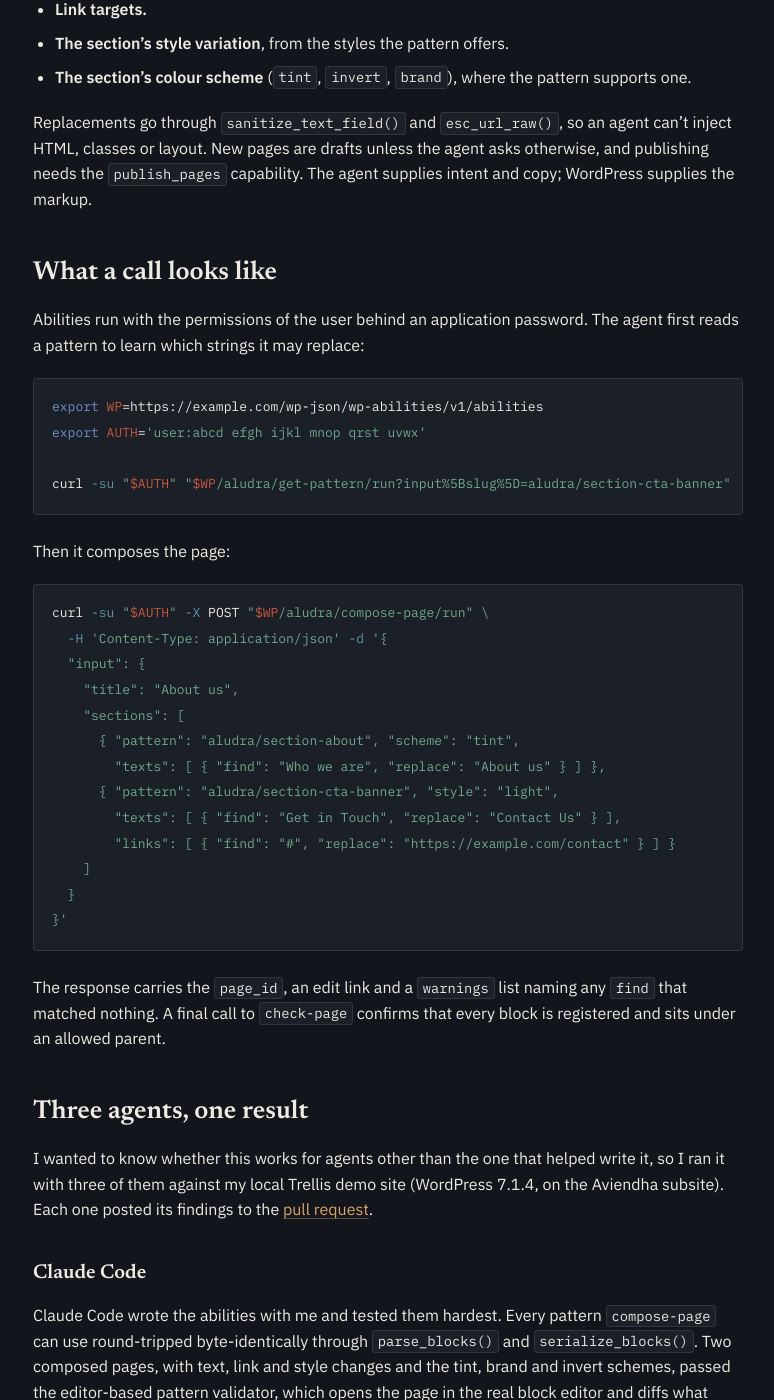
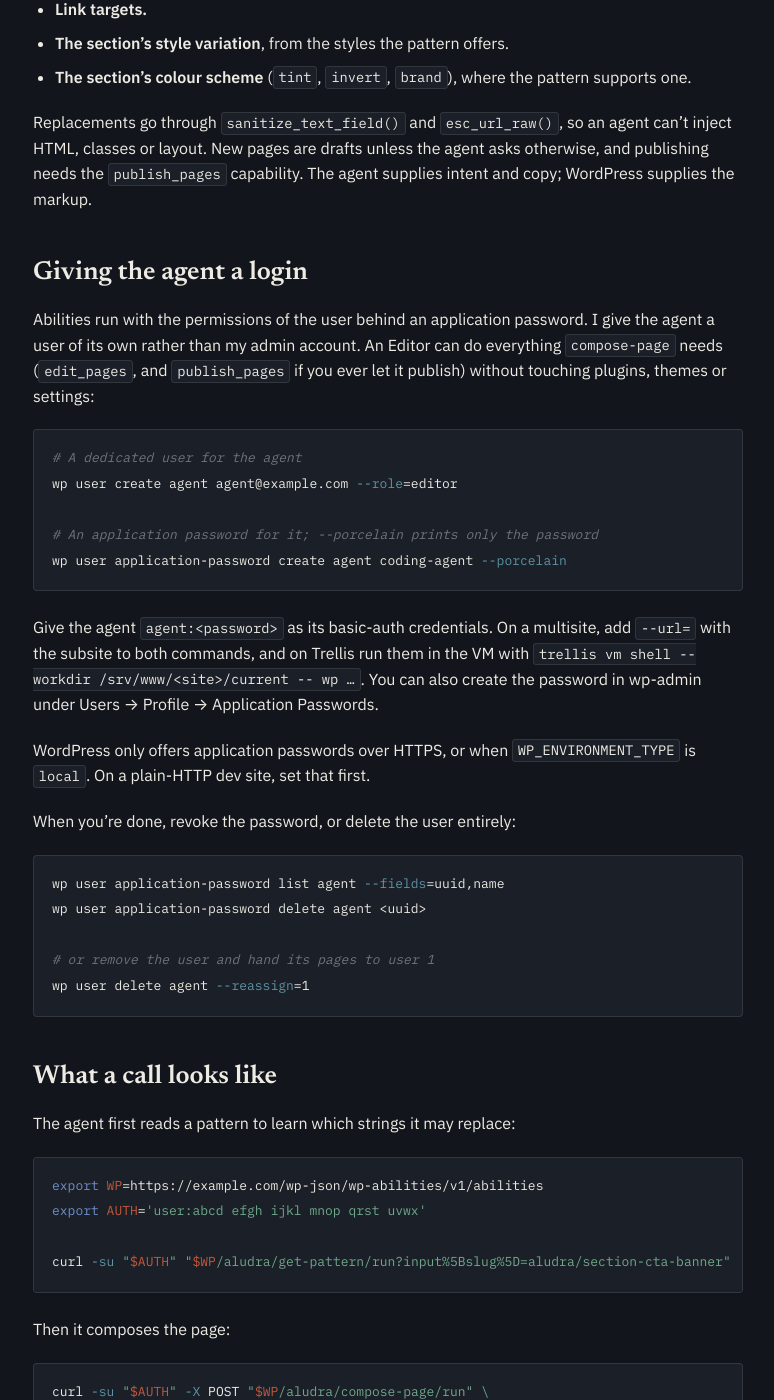
Before and after one commit to wpvillain/wpvillain.github.io, a Jekyll site: the page built from _posts/2026-11-13-aludra-abilities-api-coding-agents-rest-mcp.markdown, in a window 1280 px wide and 1400 px high, scrolled down 1338 px. Shown: the whole window, without its empty margins (95-869 px from the left). Built offline with Jekyll 4.4.1, drawn with Linux system fonts in a browser that asks for light colours; some of the changed text lies outside the part shown.

Commit message:
Show WP-CLI setup for the agent's application password

````diff
--- a/_posts/2026-11-13-aludra-abilities-api-coding-agents-rest-mcp.markdown
+++ b/_posts/2026-11-13-aludra-abilities-api-coding-agents-rest-mcp.markdown
@@ -35,9 +35,35 @@ The important one is `compose-page`. It takes registered patterns, which have al
 
 Replacements go through `sanitize_text_field()` and `esc_url_raw()`, so an agent can't inject HTML, classes or layout. New pages are drafts unless the agent asks otherwise, and publishing needs the `publish_pages` capability. The agent supplies intent and copy; WordPress supplies the markup.
 
+## Giving the agent a login
+
+Abilities run with the permissions of the user behind an application password. I give the agent a user of its own rather than my admin account. An Editor can do everything `compose-page` needs (`edit_pages`, and `publish_pages` if you ever let it publish) without touching plugins, themes or settings:
+
+```bash
+# A dedicated user for the agent
+wp user create agent agent@example.com --role=editor
+
+# An application password for it; --porcelain prints only the password
+wp user application-password create agent coding-agent --porcelain
+```
+
+Give the agent `agent:<password>` as its basic-auth credentials. On a multisite, add `--url=` with the subsite to both commands, and on Trellis run them in the VM with `trellis vm shell --workdir /srv/www/<site>/current -- wp …`. You can also create the password in wp-admin under Users → Profile → Application Passwords.
+
+WordPress only offers application passwords over HTTPS, or when `WP_ENVIRONMENT_TYPE` is `local`. On a plain-HTTP dev site, set that first.
+
+When you're done, revoke the password, or delete the user entirely:
+
+```bash
+wp user application-password list agent --fields=uuid,name
+wp user application-password delete agent <uuid>
+
+# or remove the user and hand its pages to user 1
+wp user delete agent --reassign=1
+```
+
 ## What a call looks like
 
-Abilities run with the permissions of the user behind an application password. The agent first reads a pattern to learn which strings it may replace:
+The agent first reads a pattern to learn which strings it may replace:
 
 ```bash
 export WP=https://example.com/wp-json/wp-abilities/v1/abilities
@@ -84,7 +110,7 @@ Mistral Vibe did the same on its own and went a step further on verification. It
 
 Three agents from three vendors, and none of them needed to know how an Aludra block serializes. That is the point: the interface is small enough, and the schemas explicit enough, that the choice of model matters much less.
 
-Two catches came up along the way. Application passwords need HTTPS or a `local` environment type, so on a plain-HTTP dev box set `WP_ENVIRONMENT_TYPE` to `local`. And `check-page` is a structural check only. It can't prove each block matches its `save()` output, because only the block editor can. Pages built purely with `compose-page` stay valid because the pattern markup is never rewritten, but hand-written markup isn't covered.
+Two catches came up along the way. One is the HTTPS-or-`local` rule for application passwords, covered above. The other is that `check-page` is a structural check only. It can't prove each block matches its `save()` output, because only the block editor can. Pages built purely with `compose-page` stay valid because the pattern markup is never rewritten, but hand-written markup isn't covered.
 
 ## Abilities, REST and MCP: what's the difference?
 
````
